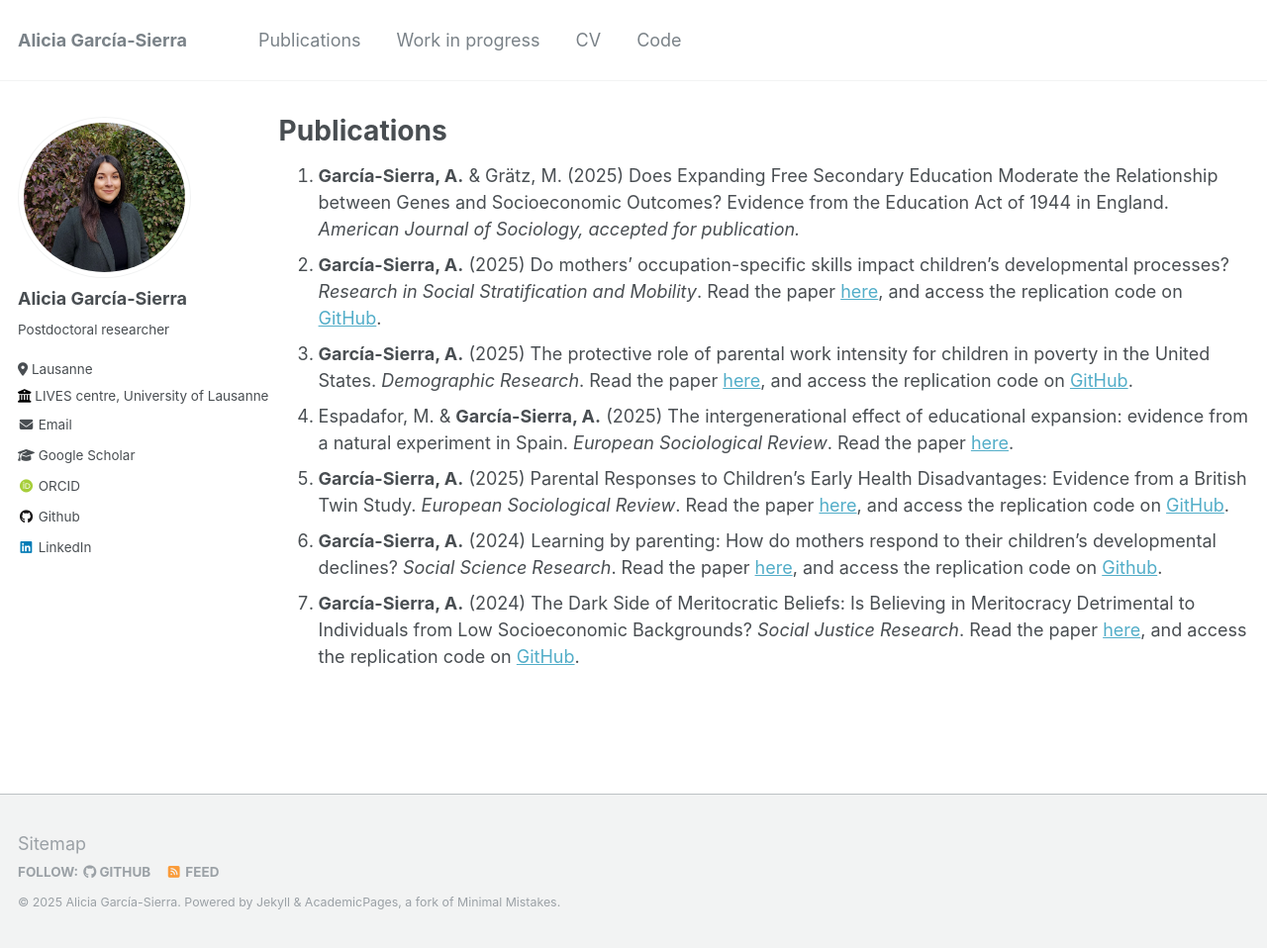
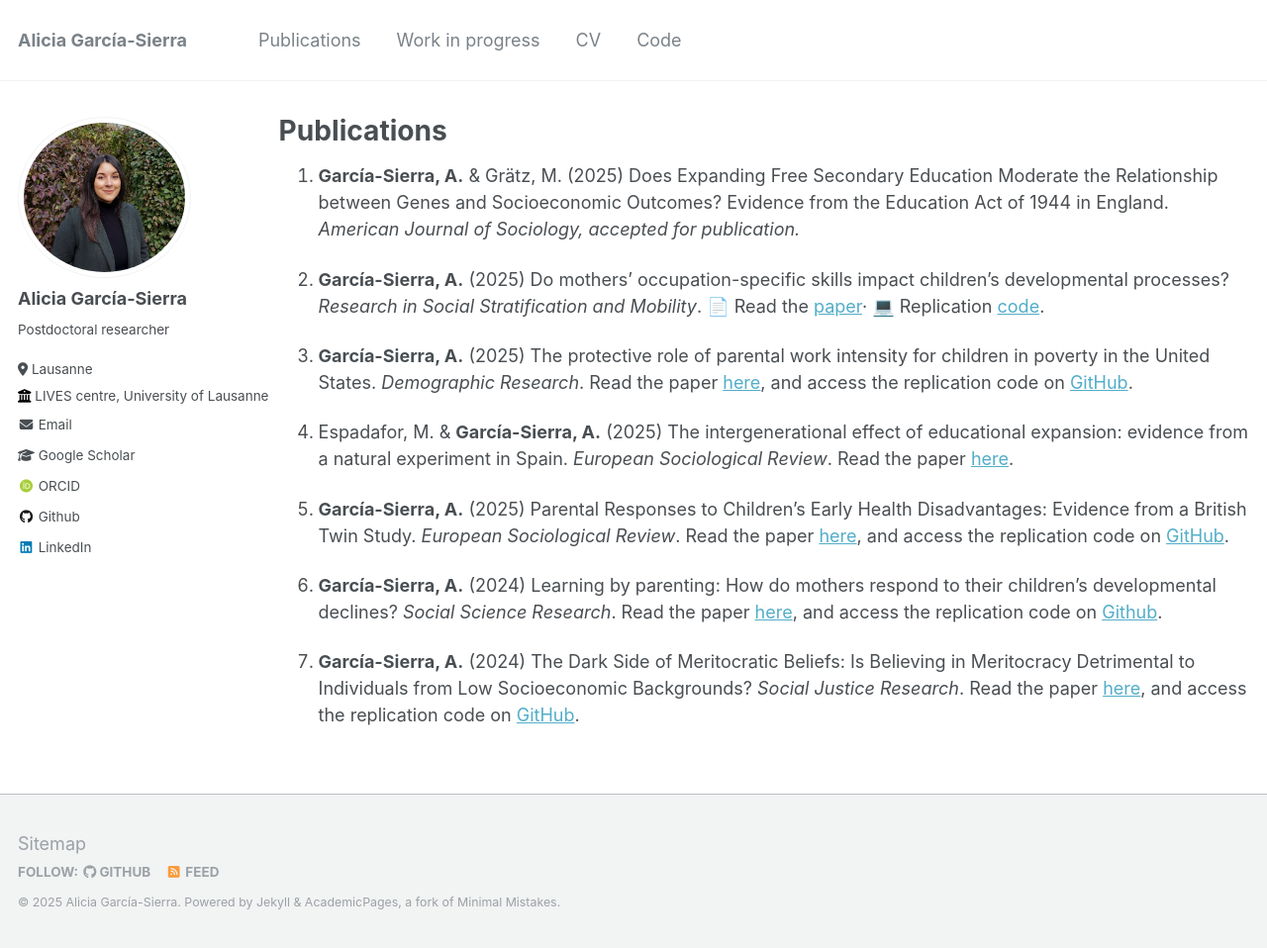
Before and after one commit to aliciagarciasierra/aliciagarciasierra.github.io, a Jekyll site: the page built from _pages/publications.md, in a window 1280 px wide and 958 px high. Shown: the whole window at 99% size. Built offline with Jekyll 4.4.1, drawn with Linux system fonts in a browser that asks for light colours; some web fonts are replaced.

Commit message:
Update publications.md

```diff
--- a/_pages/publications.md
+++ b/_pages/publications.md
@@ -5,10 +5,22 @@
 author_profile: true
 ---
 
-1. **García-Sierra, A.** & Grätz, M. (2025) Does Expanding Free Secondary Education Moderate the Relationship between Genes and Socioeconomic Outcomes? Evidence from the Education Act of 1944 in England. _American Journal of Sociology, accepted for publication._
-2. **García-Sierra, A.** (2025) Do mothers’ occupation-specific skills impact children’s developmental processes? _Research in Social Stratification and Mobility_. Read the paper [here](https://www.sciencedirect.com/science/article/pii/S0276562425000939), and access the replication code on [GitHub](https://github.com/aliciagarciasierra/MOTHERS_SKILLS).
-3. **García-Sierra, A.** (2025) The protective role of parental work intensity for children in poverty in the United States. _Demographic Research_. Read the paper [here](https://www.demographic-research.org/articles/volume/53/4), and access the replication code on [GitHub](https://github.com/aliciagarciasierra/Parental_Work_Intensity).
-4. Espadafor, M. & **García-Sierra, A.** (2025) The intergenerational effect of educational expansion: evidence from a natural experiment in Spain. _European Sociological Review_. Read the paper [here](https://academic.oup.com/esr/article/41/5/706/8107684).
-5. **García-Sierra, A.** (2025) Parental Responses to Children’s Early Health Disadvantages: Evidence from a British Twin Study. _European Sociological Review_. Read the paper [here](https://academic.oup.com/esr/article/41/1/97/7631266), and access the replication code on [GitHub](https://github.com/aliciagarciasierra/PARENTAL_RESPONSES_ESR).
-6. **García-Sierra, A.** (2024) Learning by parenting: How do mothers respond to their children’s developmental declines? _Social Science Research_. Read the paper [here](https://www.sciencedirect.com/science/article/pii/S0049089X24000103), and access the replication code on [Github](https://github.com/aliciagarciasierra/LearningbyParenting/tree/main).
-7. **García-Sierra, A.** (2024) The Dark Side of Meritocratic Beliefs: Is Believing in Meritocracy Detrimental to Individuals from Low Socioeconomic Backgrounds? _Social Justice Research_. Read the paper [here](https://link.springer.com/article/10.1007/s11211-023-00413-x), and access the replication code on [GitHub](https://github.com/aliciagarciasierra/TheDarkSideofMeritocraticBeliefs/tree/main).
+7. **García-Sierra, A.** & Grätz, M. (2025) Does Expanding Free Secondary Education Moderate the Relationship between Genes and Socioeconomic Outcomes? Evidence from the Education Act of 1944 in England. _American Journal of Sociology, accepted for publication._
+
+6. **García-Sierra, A.** (2025) Do mothers’ occupation-specific skills impact children’s developmental processes? _Research in Social Stratification and Mobility_.
+📄 Read the [paper](https://www.sciencedirect.com/science/article/pii/S0276562425000939)· 💻 Replication [code](https://github.com/aliciagarciasierra/MOTHERS_SKILLS).
+
+5. **García-Sierra, A.** (2025) The protective role of parental work intensity for children in poverty in the United States. _Demographic Research_.
+Read the paper [here](https://www.demographic-research.org/articles/volume/53/4), and access the replication code on [GitHub](https://github.com/aliciagarciasierra/Parental_Work_Intensity).
+
+4. Espadafor, M. & **García-Sierra, A.** (2025) The intergenerational effect of educational expansion: evidence from a natural experiment in Spain. _European Sociological Review_.
+Read the paper [here](https://academic.oup.com/esr/article/41/5/706/8107684).
+
+3. **García-Sierra, A.** (2025) Parental Responses to Children’s Early Health Disadvantages: Evidence from a British Twin Study. _European Sociological Review_.
+Read the paper [here](https://academic.oup.com/esr/article/41/1/97/7631266), and access the replication code on [GitHub](https://github.com/aliciagarciasierra/PARENTAL_RESPONSES_ESR).
+
+2. **García-Sierra, A.** (2024) Learning by parenting: How do mothers respond to their children’s developmental declines? _Social Science Research_.
+Read the paper [here](https://www.sciencedirect.com/science/article/pii/S0049089X24000103), and access the replication code on [Github](https://github.com/aliciagarciasierra/LearningbyParenting/tree/main).
+
+1. **García-Sierra, A.** (2024) The Dark Side of Meritocratic Beliefs: Is Believing in Meritocracy Detrimental to Individuals from Low Socioeconomic Backgrounds? _Social Justice Research_.
+Read the paper [here](https://link.springer.com/article/10.1007/s11211-023-00413-x), and access the replication code on [GitHub](https://github.com/aliciagarciasierra/TheDarkSideofMeritocraticBeliefs/tree/main).
```
